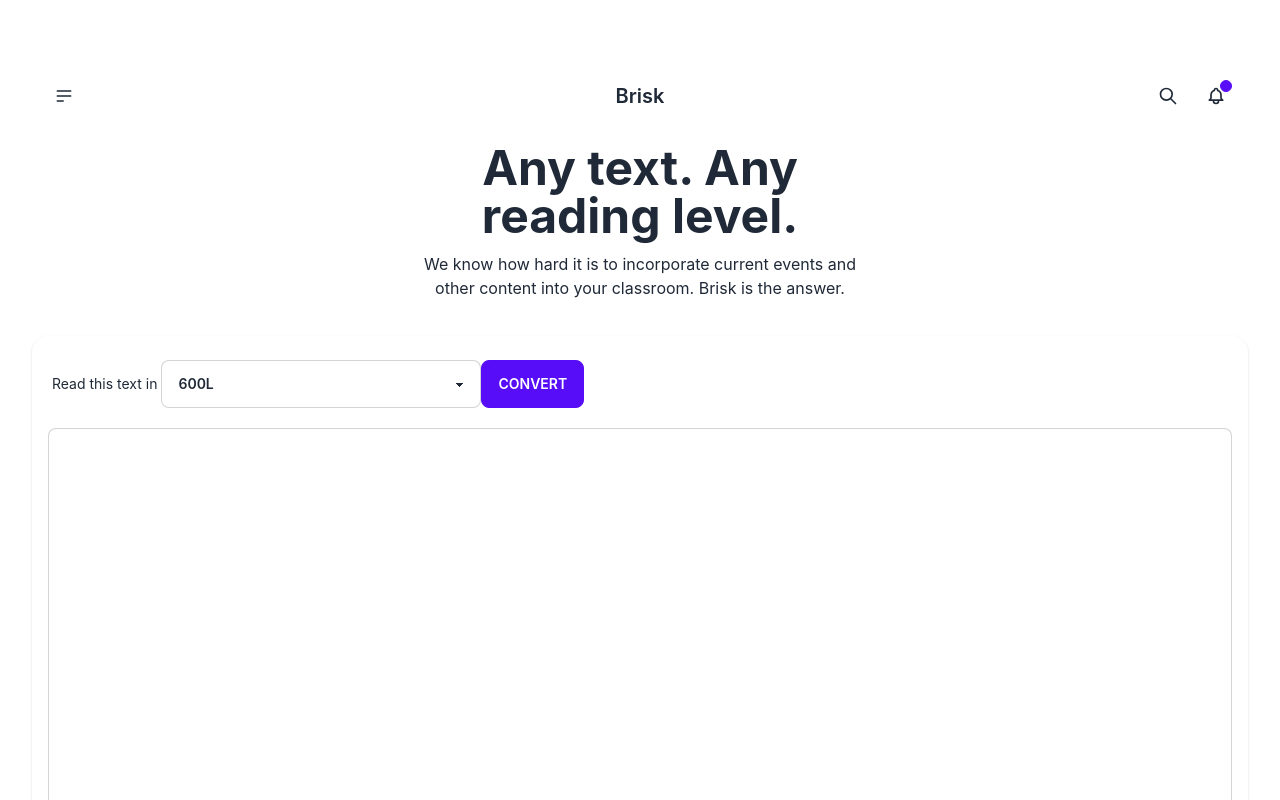
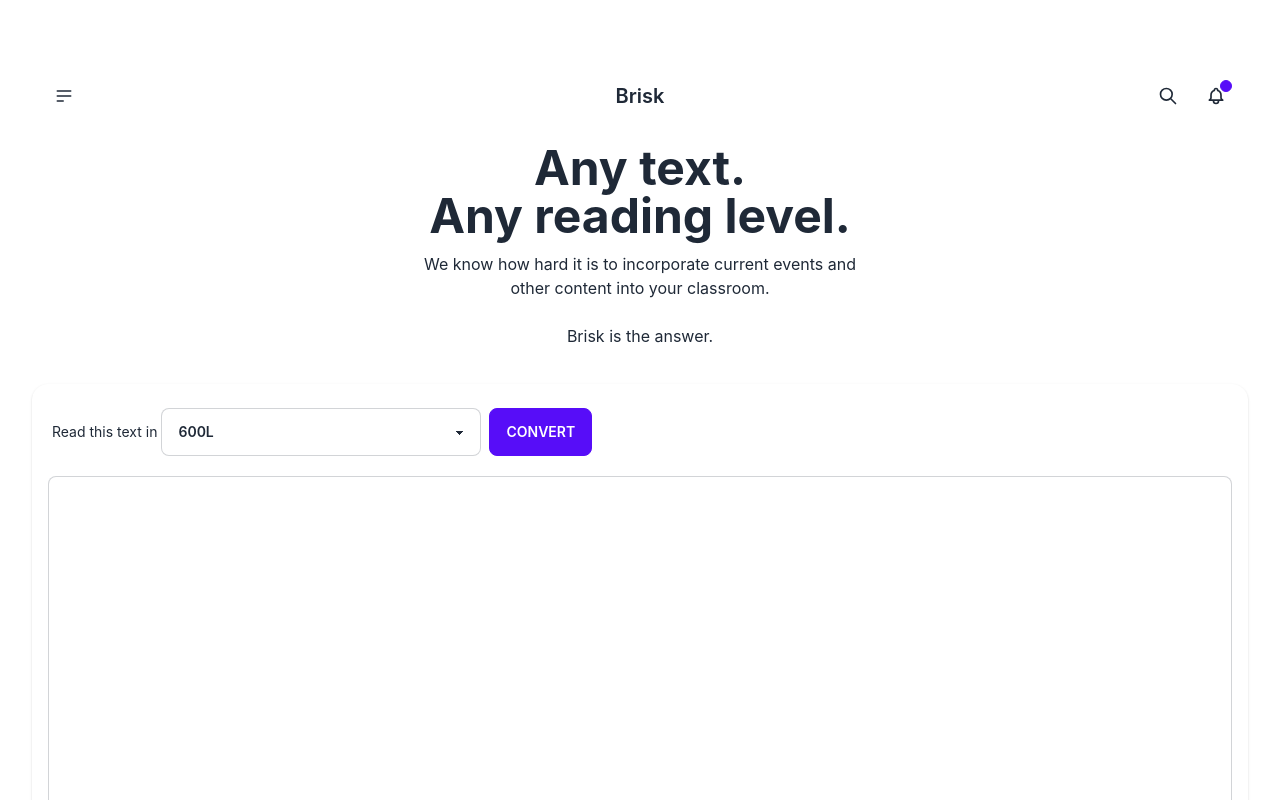
Before and after one commit to jnfang/brisk-learning, a Next.js app in the folder brisk-fe/: page / in a window 1280 px wide. Shown: the top 800 px of the page. Built offline with nearby package versions, Linux system fonts and the light colour scheme.

Commit message:
Add button margin

```diff
--- a/brisk-fe/pages/index.jsx
+++ b/brisk-fe/pages/index.jsx
@@ -80,8 +80,10 @@
       <div className="hero h-30">
         <div className="hero-content text-center ">
           <div className="max-w-md">
-            <h1 className="text-5xl font-bold">Any text. Any reading level.</h1>
-            <p className="py-3">We know how hard it is to incorporate current events and other content into your classroom. Brisk is the answer.</p>
+            <h1 className="text-5xl font-bold">Any text. </h1>
+            <h1 className="text-5xl font-bold">Any reading level.</h1>
+            <p className="py-3">We know how hard it is to incorporate current events and other content into your classroom.  </p>
+            <p className="py-3">Brisk is the answer.</p>
           </div>
         </div>
       </div>
@@ -90,7 +92,7 @@
 
   const DropDown = () => {
     return(
-      <select name="lexile" className="select adjacent-input select-bordered w-full my-2 max-w-xs">
+      <select name="lexile" className="select adjacent-input select-bordered w-full my-2 mx-2 max-w-xs">
         <option value='600'>600L</option>
         <option value='700'>700L</option>
         <option value='800'>800L</option>
@@ -120,7 +122,7 @@
                       <span className="label-text adjacent-input">Read this text in</span>
                     </label>
                     <DropDown></DropDown>
-                    <button type="submit" className="generate-btn btn btn-primary my-2">Convert</button>
+                    <button type="submit" className="generate-btn btn btn-primary my-2 mx-2">Convert</button>
                   </div>
                   <div className="grid ">
                     <textarea name="article" className="textarea article-height textarea-bordered w-full my-3"></textarea>
--- a/brisk-fe/styles/globals.css
+++ b/brisk-fe/styles/globals.css
@@ -18,7 +18,7 @@
 
 .generate-btn {
   max-width: 130px;
-  margin:auto;
+  margin-left: 8px;
 }
 
 .article-height {
```
